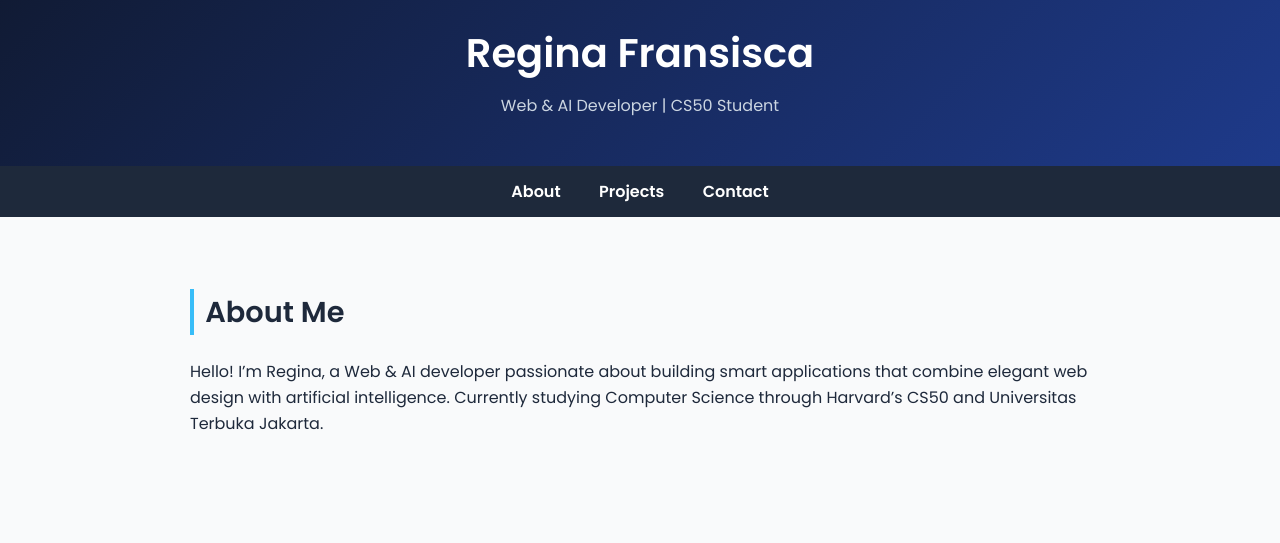
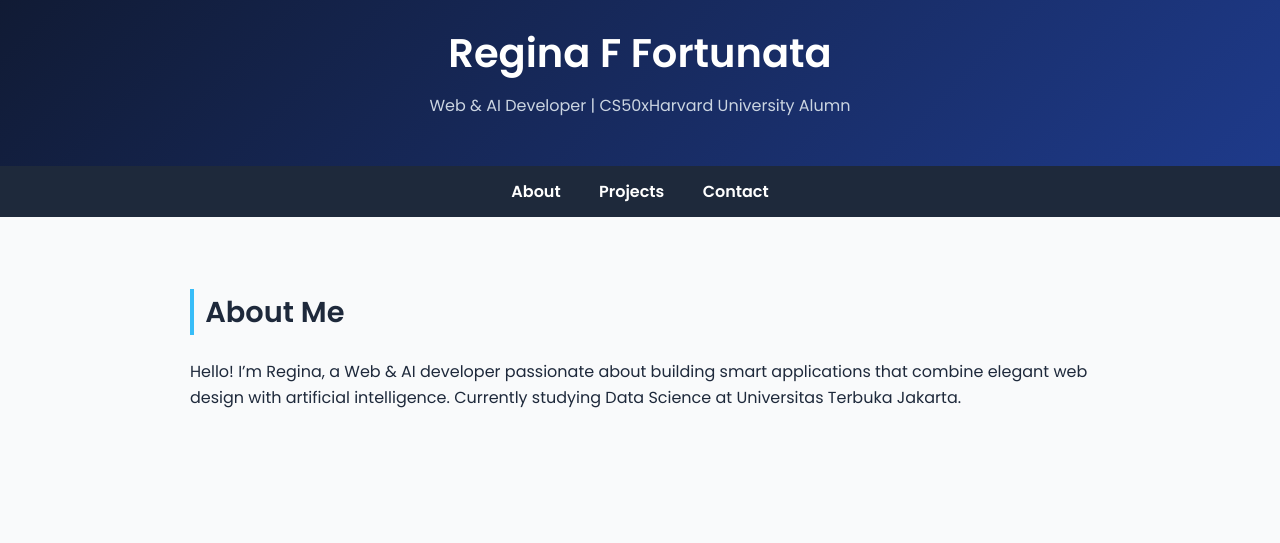
Before and after one commit to reginaundvin/reginaundvin, a plain HTML site: page index.html in a window 1280 px wide. Shown: the part 177-720 px from the top of the page. Drawn offline with Linux system fonts and the light colour scheme.

Commit message:
Update index.html

```diff
--- a/index.html
+++ b/index.html
@@ -13,8 +13,8 @@
   <header>
     <div class="container">
       <img src="assets/profile.jpg" alt="Profile Photo" class="profile">
-      <h1>Regina Fransisca</h1>
-      <p>Web & AI Developer | CS50 Student</p>
+      <h1>Regina F Fortunata</h1>
+      <p>Web & AI Developer | CS50xHarvard University Alumn</p>
     </div>
   </header>
 
@@ -28,7 +28,7 @@
   <!-- ABOUT -->
   <section id="about">
     <h2>About Me</h2>
-    <p>Hello! I’m Regina, a Web & AI developer passionate about building smart applications that combine elegant web design with artificial intelligence. Currently studying Computer Science through Harvard’s CS50 and Universitas Terbuka Jakarta.</p>
+    <p>Hello! I’m Regina, a Web & AI developer passionate about building smart applications that combine elegant web design with artificial intelligence. Currently studying Data Science at Universitas Terbuka Jakarta.</p>
   </section>
 
   <!-- PROJECTS -->
```
